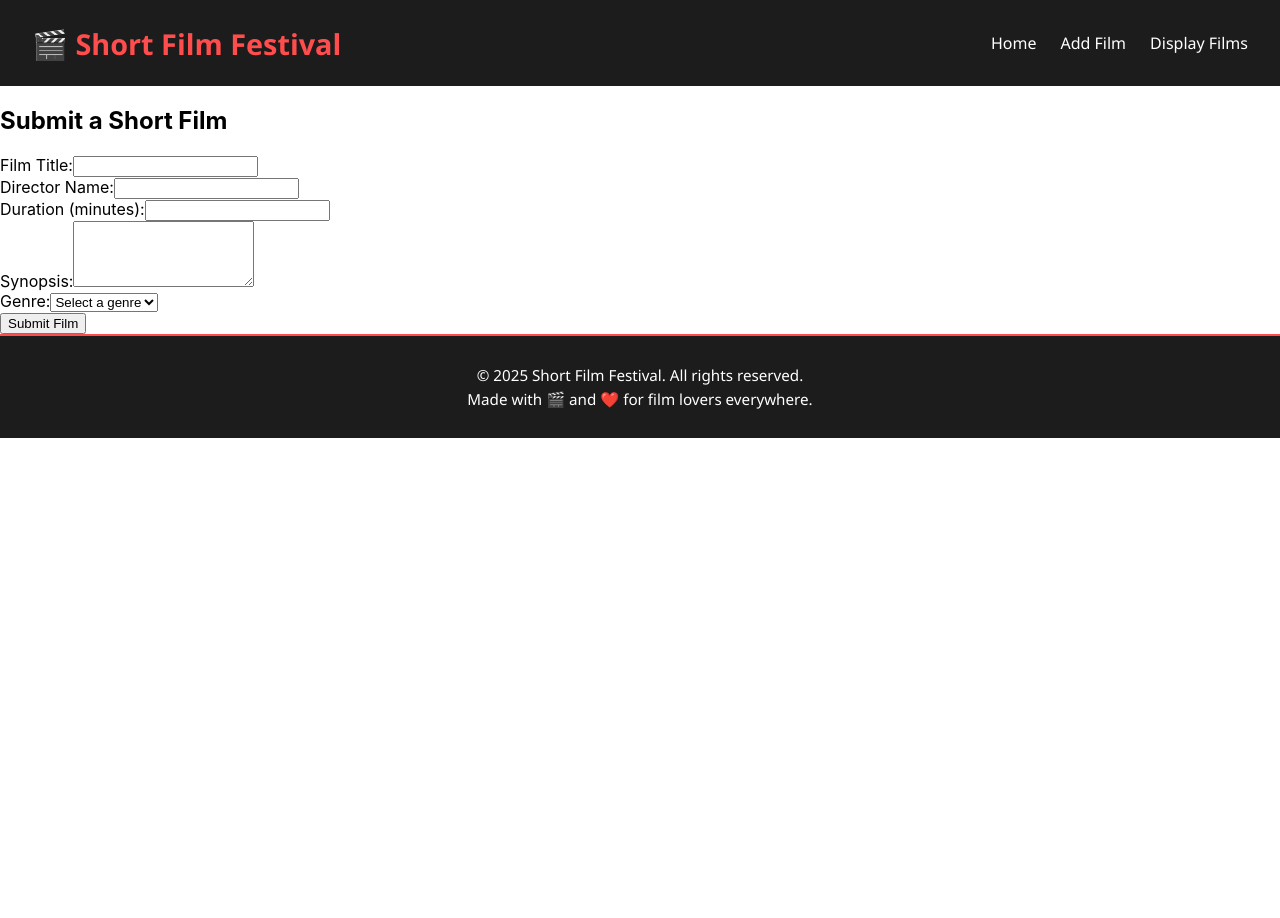
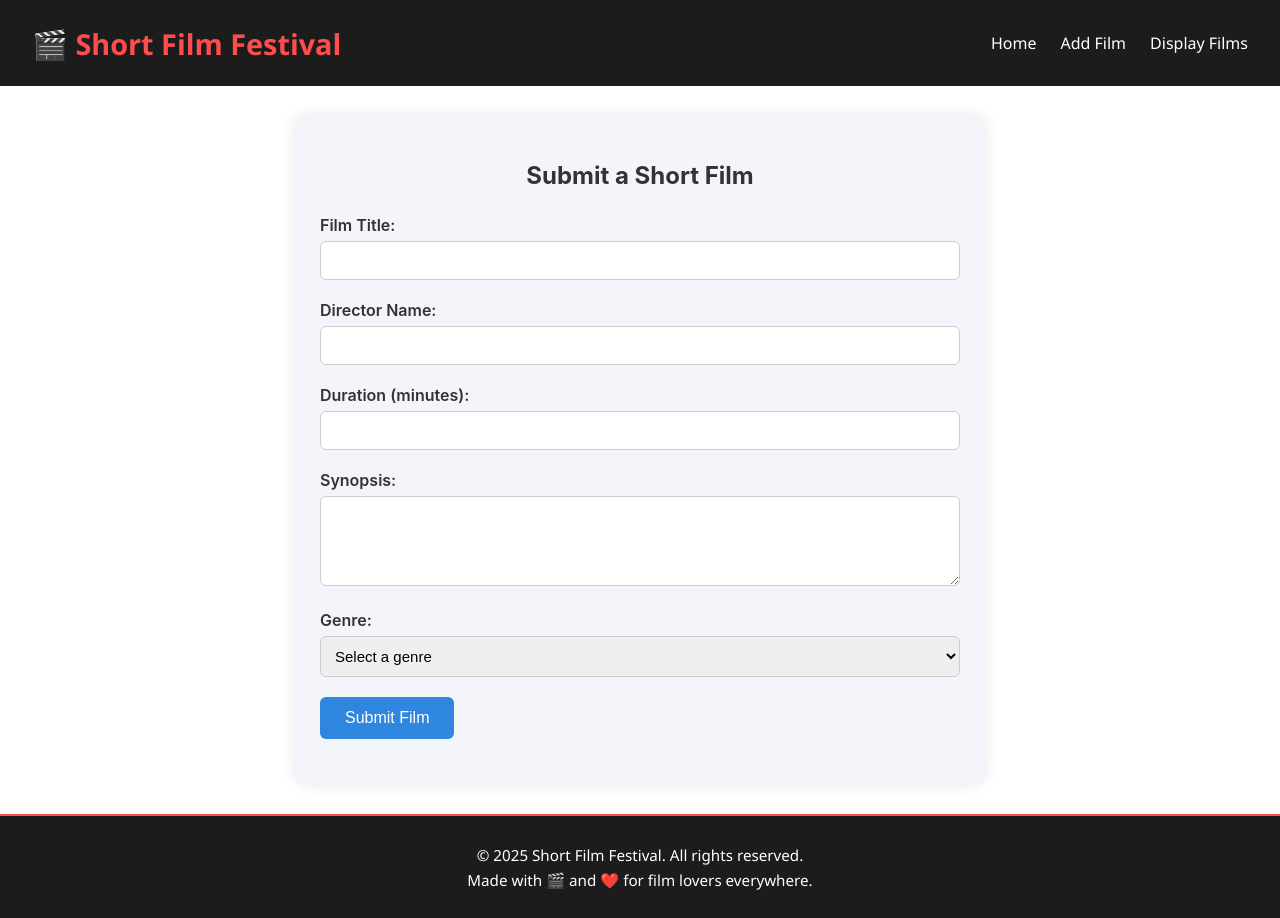
Before and after one commit to iamneocorp/workspace, a React (Create React App) app in the folder ShortFilmFestival/ShortFilm/reactapp/: page /addfilm in a window 1280 px wide. Before the commit the page ends 800 px from the top, so only its background shows below. Built offline with nearby package versions, Linux system fonts and the light colour scheme.

Commit message:
Auto-save-commit-24/04/2025--06:48:11

```diff
--- a/ShortFilmFestival/ShortFilm/reactapp/src/components/AddFilm.css
+++ b/ShortFilmFestival/ShortFilm/reactapp/src/components/AddFilm.css
@@ -1,53 +1,63 @@
-.add-product {
-    width: 40%;
-    margin: 2px auto;
-    padding: 20px;
-    background-color: #f9f9f9;
-    border-radius: 10px;
-    box-shadow: 0px 0px 10px 0px rgba(0, 0, 0, 0.1);
+.add-film {
+  width: 50%;
+  margin: 30px auto;
+  padding: 25px;
+  background-color: #f4f4fb;
+  border-radius: 12px;
+  box-shadow: 0 0 15px rgba(0, 0, 0, 0.1);
   text-align: center;
-    margin-bottom: 3%;
 }
 
-  .add-product div {
-    margin-bottom: 15px;
+.add-film h2 {
+  color: #333;
+  margin-bottom: 25px;
 }
 
-  .add-product label {
-    display: block;
-    font-weight: bold;
-    margin-bottom: 5px;
+.add-film form div {
+  margin-bottom: 20px;
+  text-align: left;
 }
 
-  .add-product input[type="text"],
-  .add-product input[type="number"],
-  .add-product input[type="date"],
-  .add-product select {
-    width: 100%;
-    padding: 8px;
-    font-size: 16px;
-    border: 1px solid #ccc;
-    border-radius: 5px;
+.add-film label {
+  display: block;
+  font-weight: 600;
+  margin-bottom: 6px;
+  color: #333;
 }
 
-  .add-product button[type="submit"] {
-    background-color: #1b719f;
+.add-film input[type="text"],
+.add-film input[type="number"],
+.add-film select,
+.add-film textarea {
+  width: 100%;
+  padding: 10px;
+  font-size: 15px;
+  border: 1px solid #ccc;
+  border-radius: 6px;
+  box-sizing: border-box;
+}
+
+.add-film textarea {
+  resize: vertical;
+}
+
+.add-film button[type="submit"] {
+  background-color: #2e86de;
   color: white;
   border: none;
-    border-radius: 5px;
-    padding: 10px 20px;
-    font-size: 18px;
+  padding: 12px 25px;
+  border-radius: 6px;
+  font-size: 16px;
   cursor: pointer;
 }
 
-  .add-product button[type="submit"]:hover {
-    background-color: #45a049;
+.add-film button[type="submit"]:hover {
+  background-color: #1b4f72;
 }
 
 .error {
   color: red;
   font-size: 14px;
-    text-align: left;
   margin-top: 5px;
 }
 
@@ -57,7 +67,7 @@
   left: 0;
   width: 100%;
   height: 100%;
-    background-color: rgba(0, 0, 0, 0.5);
+  background-color: rgba(0, 0, 0, 0.55);
   display: flex;
   flex-direction: column;
   justify-content: center;
@@ -66,20 +76,20 @@
 
 .success-modal p {
   font-size: 24px;
-    font-weight: bold;
-    color: rgb(253, 255, 253);
+  color: white;
   margin-bottom: 20px;
 }
 
 .success-modal button {
-    background-color: rgb(40, 123, 159);
+  background-color: #00a8ff;
   color: white;
+  padding: 12px 24px;
   border: none;
-    padding: 10px 20px;
-    font-size: 18px;
+  font-size: 16px;
+  border-radius: 6px;
   cursor: pointer;
 }
 
 .success-modal button:hover {
-    background-color: #45a049;
+  background-color: #0097e6;
 }
--- a/ShortFilmFestival/ShortFilm/reactapp/src/components/Home.css
+++ b/ShortFilmFestival/ShortFilm/reactapp/src/components/Home.css
@@ -1,10 +1,7 @@
-/* Home.css */
-
-.home_container {
+.home-container {
   position: relative;
   height: 100vh;
-  background-image: url('../assets/bracelets-6470300_1280.jpg'); /* Replace with your preferred background */
-  background-size: cover;
+  background-size: contain; /* or cover if you prefer full background */
   background-position: center;
   background-repeat: no-repeat;
   color: #fff;
@@ -18,7 +15,7 @@
   box-shadow: inset 0 0 200px rgba(0, 0, 0, 0.5);
 }
 
-.home_container h2 {
+.home-container h2 {
   font-size: 48px;
   font-weight: bold;
   letter-spacing: 2px;
@@ -26,7 +23,7 @@
   margin-bottom: 30px;
 }
 
-.shop_info {
+.shop-info {
   background-color: rgba(0, 0, 0, 0.65);
   padding: 30px 40px;
   border-radius: 12px;
@@ -35,13 +32,13 @@
   box-shadow: 0 4px 20px rgba(0, 0, 0, 0.6);
 }
 
-.shop_info h3 {
+.shop-info h3 {
   font-size: 24px;
   margin-bottom: 15px;
   color: #ffcc00;
 }
 
-.shop_info p {
+.shop-info p {
   margin: 10px 0;
   font-size: 18px;
   line-height: 1.5;
--- a/ShortFilmFestival/ShortFilm/reactapp/src/components/Home.jsx
+++ b/ShortFilmFestival/ShortFilm/reactapp/src/components/Home.jsx
@@ -5,10 +5,10 @@ const Home = () => {
   return (
     <div
       className="home-container"
-      style={{ backgroundImage: `url(/images/paper-7859025_1280.jpg)` }}
+      style={{ backgroundImage: `url(/images/bracelets-6470300_1280.jpg)` }} // assumes image is in public/images
     >
       <h2>Welcome to the Short Film Festival!</h2>
-      <div className="shop_info">
+      <div className="shop-info">
         <h3>Location:</h3>
         <p>Film Avenue, Cine City</p>
         <p>Lights, Camera, Action - 2025</p>
@@ -17,5 +17,4 @@ const Home = () => {
   );
 };
 
-
 export default Home;
```
Also changed, not shown: 1 other file (tests, documents, lock files or other folders). Lines whose indentation alone changed are shown as unchanged.
